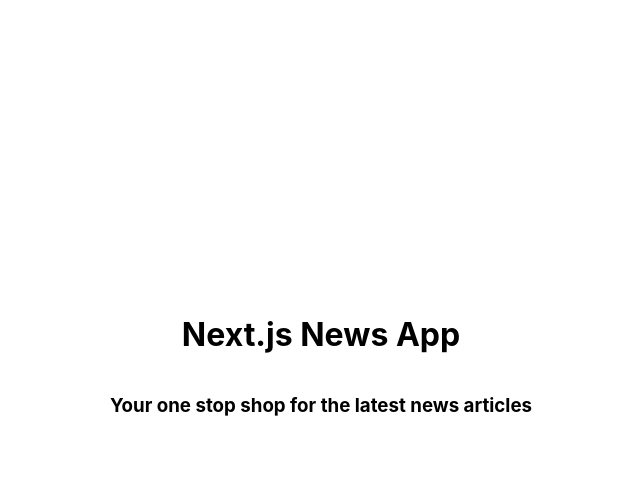
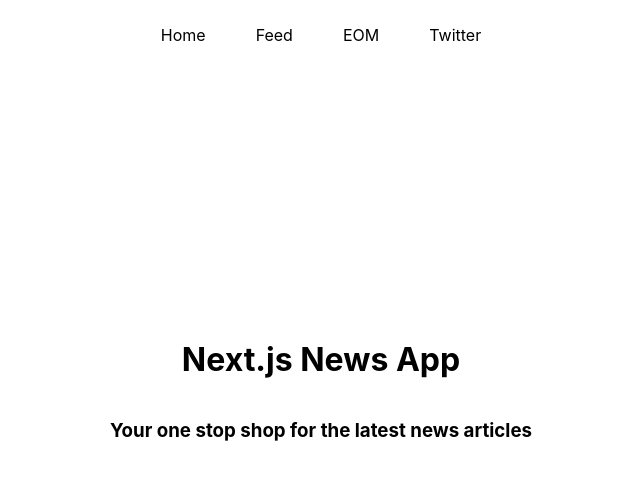
Before and after one commit to chrisdav6/next-news, a Next.js app: page / in a window 1280 px wide. Shown: the top 480 px of the page, without its empty margins (319-959 px from the left). Built offline with nearby package versions, Linux system fonts and the light colour scheme.

Commit message:
Create Toolbar component

```diff
--- /dev/null
+++ b/components/Toolbar.js
@@ -0,0 +1,20 @@
+import React from 'react';
+import { useRouter } from 'next/router';
+import toolbarStyles from '../styles/Toolbar.module.css';
+
+const Toolbar = () => {
+  const router = useRouter();
+
+  return (
+    <div className={toolbarStyles.main}>
+      <div onClick={() => router.push('/')}>Home</div>
+      <div onClick={() => router.push('/feed/1')}>Feed</div>
+      <div onClick={() => router.push('/eom')}>EOM</div>
+      <div onClick={() => (window.location.href = 'https://twitter.com')}>
+        Twitter
+      </div>
+    </div>
+  );
+};
+
+export default Toolbar;
--- a/pages/index.js
+++ b/pages/index.js
@@ -1,9 +1,11 @@
 import Head from 'next/head';
+import Toolbar from '../components/Toolbar';
 import styles from '../styles/Home.module.css';
 
 export default function Home() {
   return (
     <div className='page-container'>
+      <Toolbar />
       <div className={styles.main}>
         <h1>Next.js News App</h1>
         <h3>Your one stop shop for the latest news articles</h3>
--- /dev/null
+++ b/styles/Toolbar.module.css
@@ -0,0 +1,15 @@
+.main {
+  width: 100%;
+  height: 50px;
+  display: flex;
+  justify-content: center;
+}
+
+.main div {
+  margin: 25px;
+  cursor: pointer;
+}
+
+.main div:hover {
+  color: rgba(168, 168, 168, 1);
+}
```
